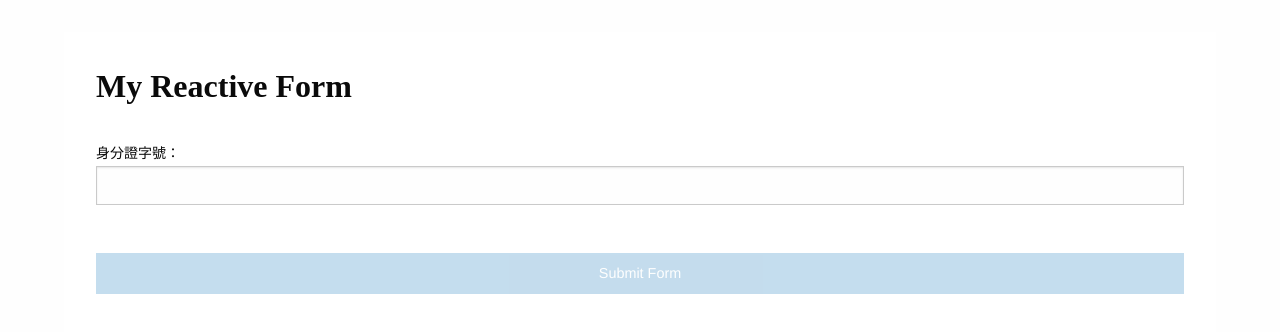
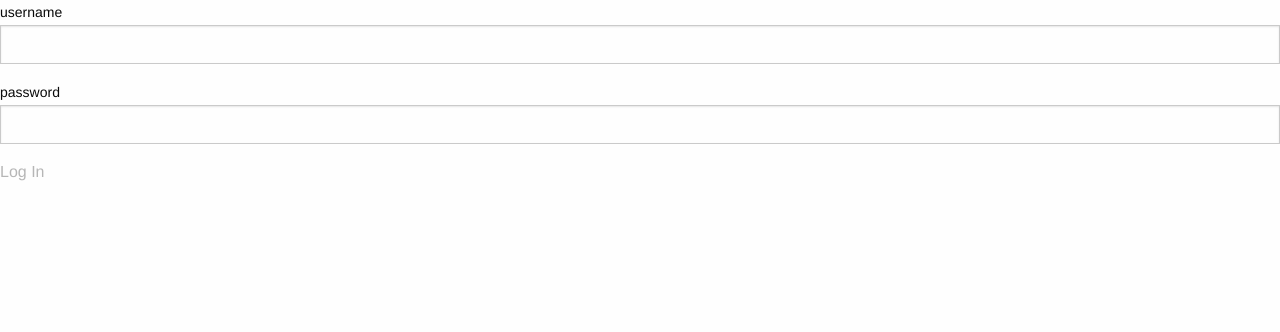
Before and after one commit to rojochen/ng4-deep-practice, an Angular app in the folder deep-app/: page / in a window 1280 px wide. Shown: the top 332 px of the page. Built offline with nearby package versions, Linux system fonts and the light colour scheme; a web font is replaced by a local one.

Commit message:
form 範例一

```diff
--- a/deep-app/src/app/form/check-tw-id/check-tw-id.component.html
+++ b/deep-app/src/app/form/check-tw-id/check-tw-id.component.html
@@ -1,21 +1,22 @@
-<div *ngIf="!TwID; else forminfo">
-  <form [formGroup]="rForm" (ngSubmit)="addPost(rForm.value)">
-    <div class="form-container">
-      <div class="row columns">
-        <h1>My Reactive Form</h1>
-        <label>身分證字號：
-          <input type="text" formControlName="TwID">
-        </label>
-        <input type="submit" class="button expanded" value="Submit Form" [disabled]="!rForm.valid">
-      </div>
-    </div>
-  </form>
-</div>
+<form [formGroup]="loginForm" (ngSubmit)="login()">
 
-<ng-template #forminfo>
-  <div class="form-container">
-    <div class="row columns">
-        <p>{{ TwID }}</p>
+  <div>
+    <label for="username">username</label>
+    <input type="text" name="username" id="username" [formControl]="username">
+    <div [hidden]="username.valid || username.untouched">
+      <div>使用者名稱有以下問題：</div>
+      <div [hidden]="!username.hasError('minlength')">不能少於五個字元</div>
+      <div [hidden]="!username.hasError('required')">user name 必填</div>
     </div>
   </div>
-</ng-template>
+  <div>
+    <label for="password">password</label>
+    <input type="password" name="password" id="password" [formControl]="password">
+    <div [hidden]="password.valid || password.untouched">
+      <div>密碼有以下問題：</div>
+      <div [hidden]="!password.hasError('required')">password 必填</div>
+      <div [hidden]="!password.hasError('needsExclamation')">你的密碼必須要有一個驚嘆號</div>
+    </div>
+  </div>
+  <button type="submit" [disabled]="!loginForm.valid">Log In</button>
+</form>
--- a/deep-app/src/app/form/check-tw-id/check-tw-id.component.ts
+++ b/deep-app/src/app/form/check-tw-id/check-tw-id.component.ts
@@ -1,23 +1,47 @@
-import { Component, OnInit } from '@angular/core';
-import { FormBuilder, FormGroup, Validators } from '@angular/forms';
+import {
+  Component,
+  OnInit
+} from '@angular/core';
+import {
+  FormBuilder,
+  FormControl,
+  FormGroup,
+  Validators
+} from '@angular/forms';
+
+function hasExclamationMark(input: FormControl) {
+  const hasExclamation = input.value.indexOf('!') >= 0;
+
+  return hasExclamation ? null : { needsExclamation: true };
+}
+
 @Component({
   selector: 'app-check-tw-id',
   templateUrl: './check-tw-id.component.html',
   styleUrls: ['./check-tw-id.component.css']
 })
 export class CheckTwIdComponent implements OnInit {
-  rForm: FormGroup;
-  post: any;                     // A property for our submitted form
-  TwID: string = ''
-  constructor(private fb: FormBuilder) { }
+  loginForm: FormGroup;
+  username: FormControl;
+  password: FormControl;
+  constructor(builder: FormBuilder) {
+    this.username = new FormControl('', [
+      Validators.required,
+      Validators.minLength(5)
+    ]);
+    this.password = new FormControl('', [Validators.required, hasExclamationMark]);
+    this.loginForm = builder.group({
+      username: this.username,
+      password: this.password
+    });
+  }
 
   ngOnInit() {
-    this.rForm = this.fb.group({
-      'TwID': [null, Validators.compose([Validators.required, Validators.maxLength(10)])]
-    });
+
   }
-  addPost(post) {
-    this.TwID = post.TwID;
+  login() {
+    console.log(this.loginForm.value);
+    // Attempt Logging in...
   }
 
 }
```
